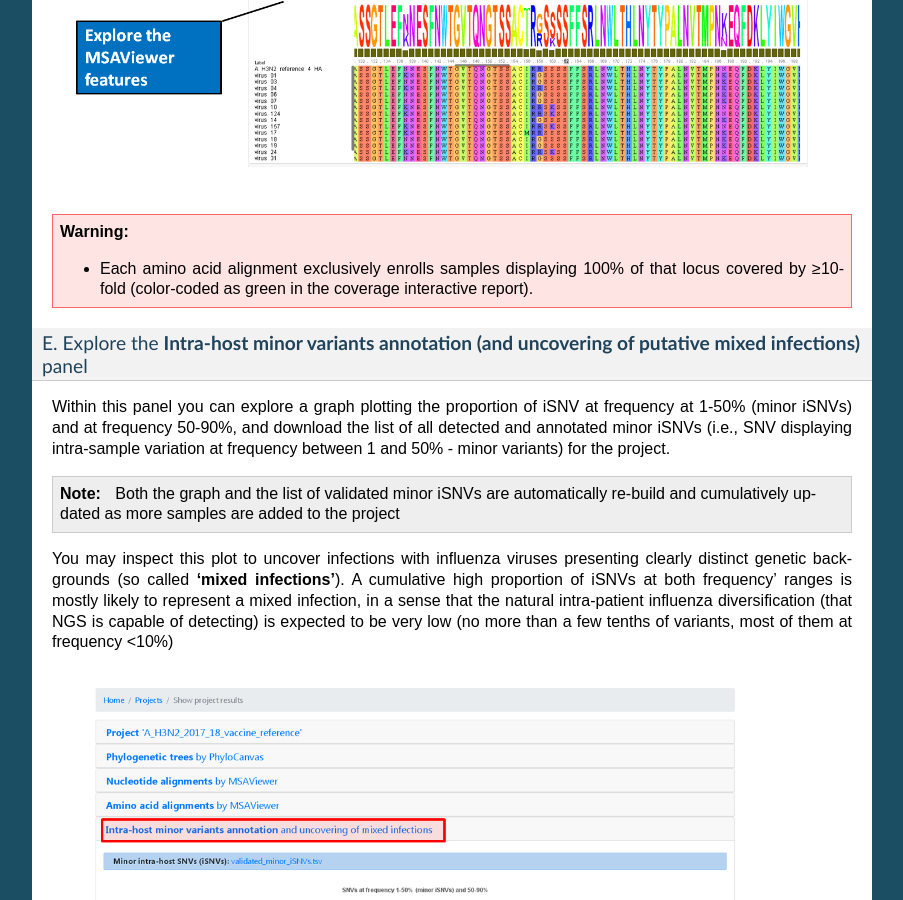
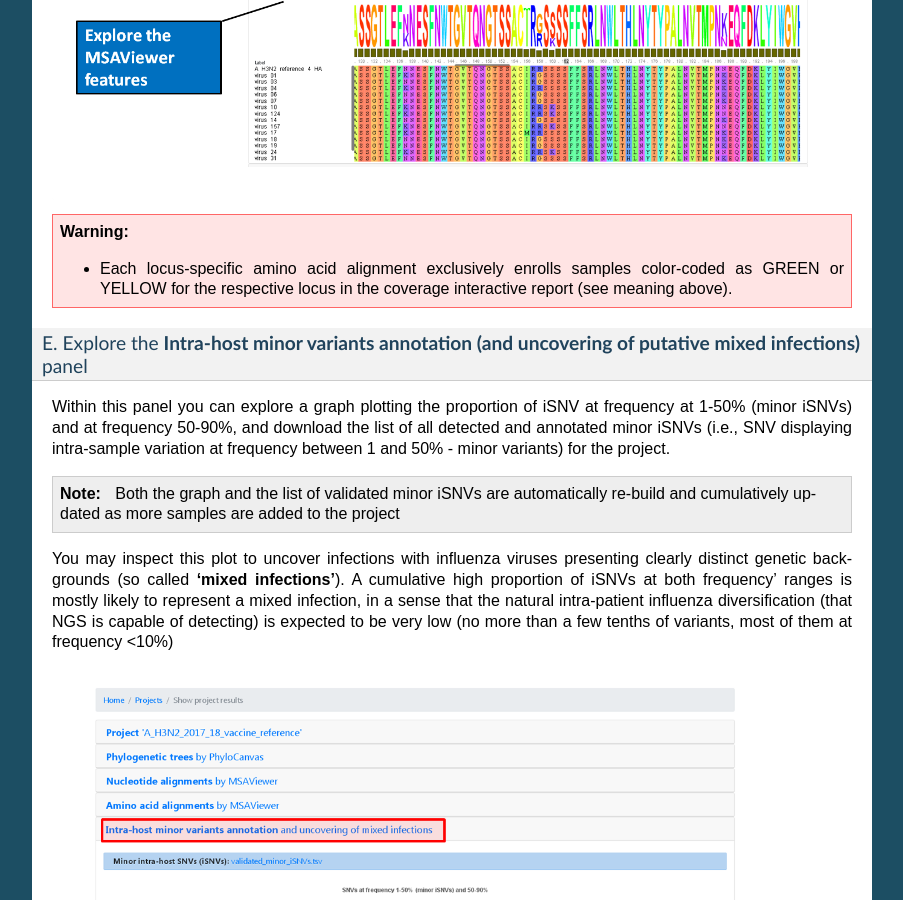
Before and after one commit to INSaFLU/insaflu_docs, a Sphinx documentation site: the page built from docs/output_visualization.rst, in a window 1280 px wide and 900 px high, scrolled down 12882 px. Shown: the whole window, without its empty margins (198-1101 px from the left). Built offline with Sphinx 7.4.7, drawn with Linux system fonts in a browser that asks for light colours; formulas are drawn with MathJax 3.

Commit message:
Update criteria for inclusion in aa alignment
Amino acid alignments now includes  samples color-coded as GREEN or YELLOW for the respective locus in the coverage interactive report (before this update only GREEN flagged samples were included).

```diff
--- a/docs/output_visualization.rst
+++ b/docs/output_visualization.rst
@@ -267,7 +267,8 @@ Within this panel you can explore the amino acid alignments for the influenza pr
 .. image:: _static/projects_amino_acid_alignments.png
 
 .. warning::
-   - Each amino acid alignment exclusively enrolls samples displaying 100% of that locus covered by ≥10-fold (color-coded as green in the coverage interactive report).
+
+  - Each locus-specific amino acid alignment exclusively enrolls samples color-coded as GREEN or YELLOW for the respective locus in the coverage interactive report (see meaning above).
 
 E. Explore the **Intra-host minor variants annotation (and uncovering of putative mixed infections)** panel
 ...........................................................................................................
```
